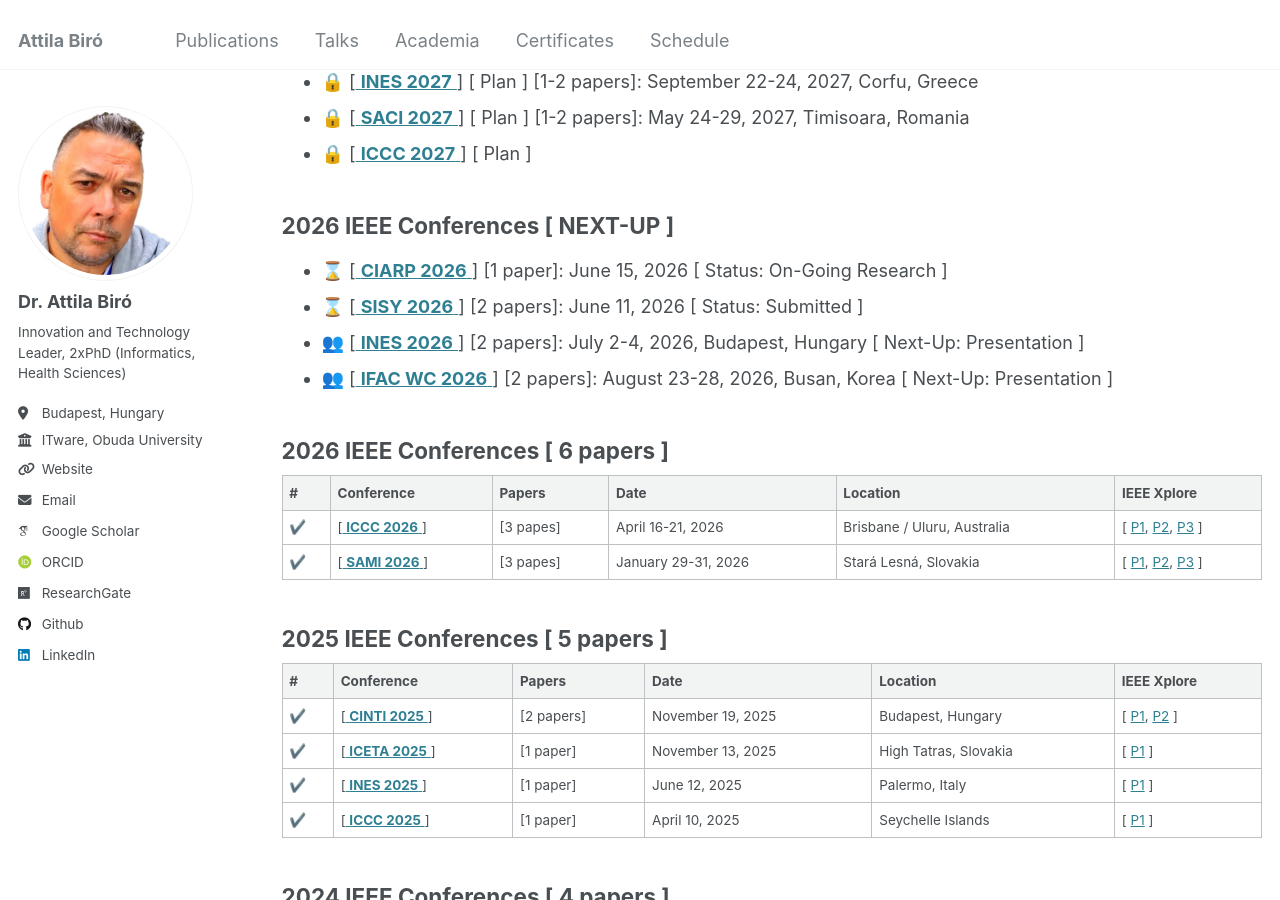
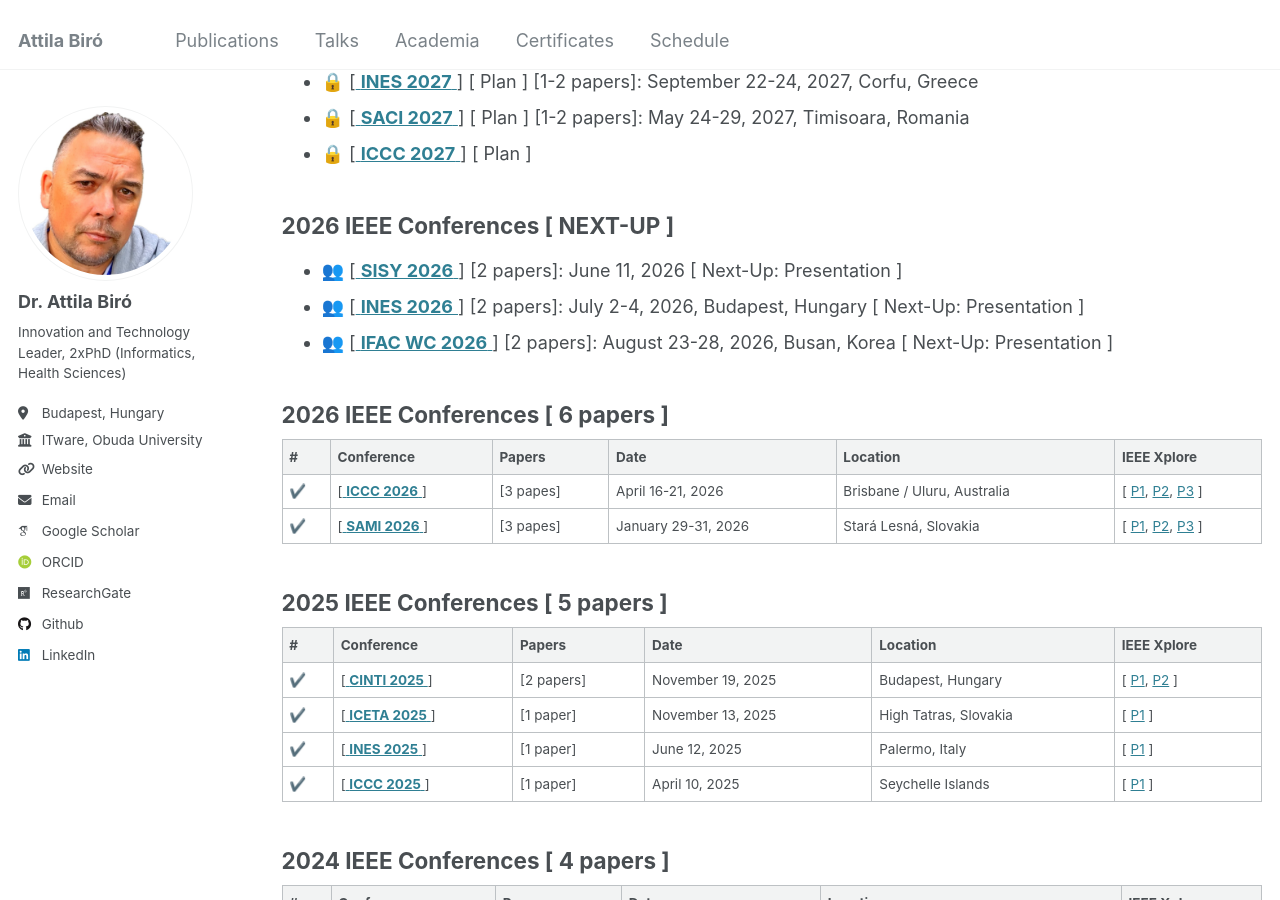
Before and after one commit to biroka/biroka.github.io, a Jekyll site: the page built from _pages/schedule.md, in a window 1280 px wide and 900 px high, scrolled down 729 px. Built offline with Jekyll 4.4.1, drawn with Linux system fonts in a browser that asks for light colours; emoji names are drawn with the system emoji font; some web fonts are replaced.

Commit message:
Update status for SISY 2026 conference

```diff
--- a/_pages/schedule.md
+++ b/_pages/schedule.md
@@ -27,8 +27,7 @@ author_profile: true
  * :lock: [[ **ICCC 2027** ](https://conf.uni-obuda.hu/iccc2027) ] [ Plan ]
 
 ## 2026 IEEE Conferences [ NEXT-UP ]
-  * :hourglass: [[ **CIARP 2026** ](https://ciarp2026.ibero.mx/) ] [1 paper]: June 15, 2026 [ Status: On-Going Research ]
-  * :hourglass: [[ **SISY 2026** ](https://conf.uni-obuda.hu/sisy2026/) ] [2 papers]: June 11, 2026 [ Status: Submitted ]
+  * :busts_in_silhouette: [[ **SISY 2026** ](https://conf.uni-obuda.hu/sisy2026/) ] [2 papers]: June 11, 2026 [ Next-Up: Presentation ]
   * :busts_in_silhouette: [[ **INES 2026** ](http://www.ines-conf.org/ines-conf/2026index.html) ] [2 papers]: July 2-4, 2026, Budapest, Hungary [ Next-Up: Presentation ]
   * :busts_in_silhouette: [[ **IFAC WC 2026** ](https://www.ifac2026.org/fairDash.do) ] [2 papers]: August 23-28, 2026, Busan, Korea [ Next-Up: Presentation ]
 
```
